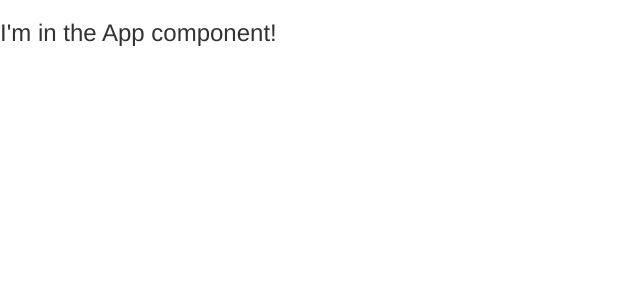
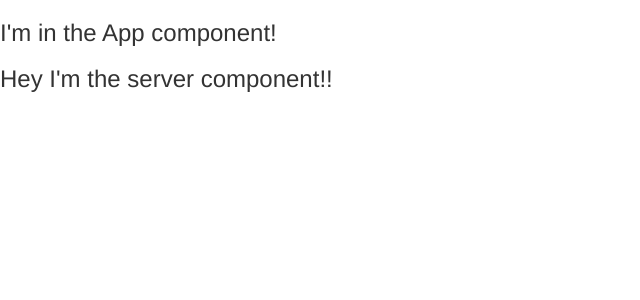
Before and after one commit to jkai7/angular-6-course, an Angular app: page / in a window 1280 px wide. Shown: the top 300 px of the page, without its empty margins (0-640 px from the left). Built offline with nearby package versions, Linux system fonts and the light colour scheme.

Commit message:
showing server component in browser

```diff
--- a/src/app/app.component.html
+++ b/src/app/app.component.html
@@ -1,2 +1,4 @@
 <!-- this page is the template which will be shown when app-root is selected -->
 <h3>I'm in the App component!</h3>
+
+<app-server></app-server> <!-- just like the app-root, points to the template of another component, in this case, the server component -->
--- a/src/app/app.module.ts
+++ b/src/app/app.module.ts
@@ -1,11 +1,15 @@
+// modules above component declarations
 import { BrowserModule } from '@angular/platform-browser';
-import { NgModule } from '@angular/core';
+import { NgModule } from '@angular/core'; // import the type of decorator, which in this case, is ng module
 
+// components below module declarations
 import { AppComponent } from './app.component';
+import { ServerComponent } from './server/server.component'; // must import any declerations from other components, this is server component
 
-@NgModule({
+@NgModule({ // Ng model is the decorator in ts
   declarations: [
-    AppComponent
+    AppComponent,
+    ServerComponent // declaring our server.component.ts so it is recognized by angular
   ],
   imports: [
     BrowserModule
--- a/src/app/server/server.component.html
+++ b/src/app/server/server.component.html
@@ -1 +1 @@
-<h3>Hey I'm the server component!</h3>
+<h3>Hey I'm the server component!!</h3>
```
Also changed, not shown: src/app/server/server.component.ts (+5 -5 lines).
